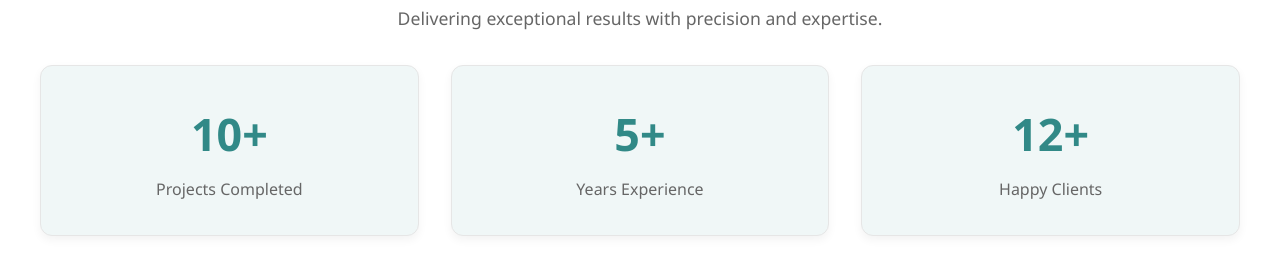
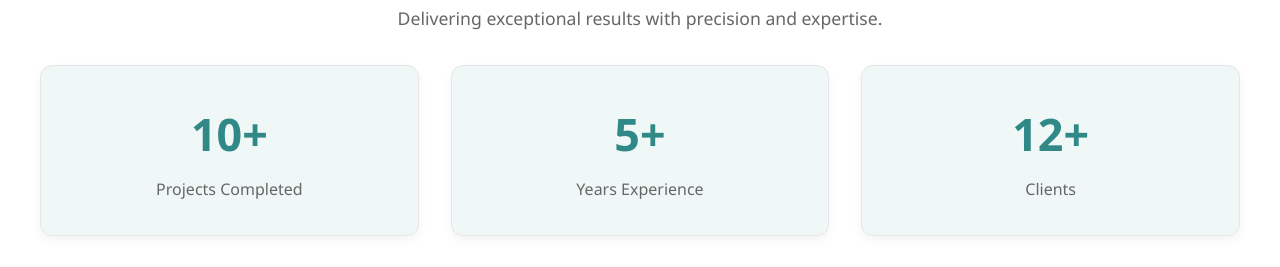
Before and after one commit to irfan3434/irfanishtiaq.dev, a React (Create React App) app: page / in a window 1280 px wide. Shown: the part 2496-2763 px from the top of the page. Built offline with nearby package versions, Linux system fonts and the light colour scheme.

Commit message:
new change in quickstats

```diff
--- a/src/pages/Home.js
+++ b/src/pages/Home.js
@@ -243,7 +243,7 @@ const HeroSection = () => {
             </div>
             <div className="stat-card">
               <div className="stat-number">12+</div>
-              <div className="stat-label">Happy Clients</div>
+              <div className="stat-label">Clients</div>
             </div>
           </div>
         </div>
```
